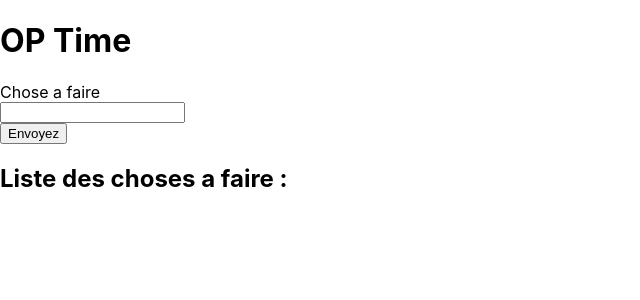
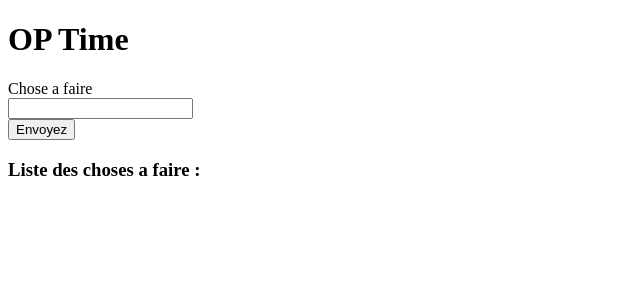
Before and after one commit to DevTrotter/TodoTrain, a React (Create React App) app: page / in a window 1280 px wide. Shown: the top 300 px of the page, without its empty margins (0-640 px from the left). Built offline with nearby package versions, Linux system fonts and the light colour scheme.

Commit message:
Alpha v1.0 - Redux and organisation

```diff
--- a/package.json
+++ b/package.json
@@ -8,8 +8,11 @@
     "@testing-library/user-event": "^12.8.3",
     "react": "^17.0.2",
     "react-dom": "^17.0.2",
+    "react-redux": "^7.2.6",
     "react-router-dom": "^5.3.0",
     "react-scripts": "4.0.3",
+    "redux-thunk": "^2.4.0",
+    "sanitize.css": "^13.0.0",
     "styled-components": "^5.3.1",
     "uuid": "^8.3.2",
     "web-vitals": "^1.1.2"
--- a/src/App.js
+++ /dev/null
@@ -1,21 +0,0 @@
-import {BrowserRouter as Router, Route, Switch, Redirect} from 'react-router-dom';
-import { About } from './components/About/About';
-import { Contact } from './components/Contact/Contact';
-import { Home } from './components/Home/Home';
-
-
-function App() {
-
-  return (
-    <Router>
-      <Switch>
-        <Route exact path='/' component={Home}/>
-        <Route exact path='/about' component={About}/>
-        <Route exact path='/contact' component={Contact}/>
-        <Redirect to='/'/>
-      </Switch>
-    </Router>
-  );
-}
-
-export default App;
--- /dev/null
+++ b/src/Page/Home.js
@@ -0,0 +1,11 @@
+import React from 'react'
+import { Landing } from '../components/Landing/Landing'
+import { Layout } from '../components/Layout'
+
+export const Home = () => {
+    return (
+        <Layout>
+            <Landing/>
+        </Layout>
+    )
+}
--- /dev/null
+++ b/src/Style/global.css
@@ -0,0 +1,50 @@
+/* /////////////////////////////////// /
+/ //////////// RESET IMPORT SANITIZE ////////////// /
+/ ///////////////////////////////////// */
+
+@import url(sanitize.css);
+@import url('https://fonts.googleapis.com/css2?family=Poppins:ital,wght@0,100;0,200;0,300;0,400;0,500;0,600;0,700;0,800;0,900;1,100;1,200;1,300;1,400;1,500;1,600;1,700;1,800;1,900&display=swap');
+
+html, body, div, span, applet, object, iframe,
+h1, h2, h3, h4, h5, h6, p, blockquote, pre,
+a, abbr, acronym, address, big, cite, code,
+del, dfn, em, img, ins, kbd, q, s, samp,
+small, strike, strong, sub, sup, tt, var,
+b, u, i, center,
+dl, dt, dd, ol, ul, li,
+fieldset, form, label, legend,
+table, caption, tbody, tfoot, thead, tr, th, td,
+article, aside, canvas, details, embed,
+figure, figcaption, footer, header, hgroup,
+menu, nav, output, ruby, section, summary,
+time, mark, audio, video {
+	margin: 0;
+	padding: 0;
+	border: 0;
+	font-size: 100%;
+	font: inherit;
+	vertical-align: baseline;
+}
+/* HTML5 display-role reset for older browsers */
+article, aside, details, figcaption, figure,
+footer, header, hgroup, menu, nav, section {
+	display: block;
+}
+body {
+	line-height: 1;
+}
+ol, ul {
+	list-style: none;
+}
+blockquote, q {
+	quotes: none;
+}
+blockquote:before, blockquote:after,
+q:before, q:after {
+	content: '';
+	content: none;
+}
+table {
+	border-collapse: collapse;
+	border-spacing: 0;
+}
--- a/src/components/Home/Home.js
+++ b/src/components/Landing/Landing.js
@@ -1,16 +1,14 @@
 import {useState} from 'react'
-import { Sidebar } from '../Sidebar/Sidebar'
 import { Add } from '../Add/Add';
 import { List } from '../List/List'
-import { Link } from 'react-router-dom';
+import StyledLanding from './StyledLanding';
 
-export const Home = () => {
+export const Landing = () => {
     const [arrayTask , setArrayTask] = useState([])
     return (
-        <div>
-            <Sidebar/>
+        <StyledLanding>
             <Add arrayTask={arrayTask} setArrayTask={setArrayTask}/>
             <List arrayTask={arrayTask} setArrayTask={setArrayTask}/>
-        </div>
+        </StyledLanding>
     )
 }
--- /dev/null
+++ b/src/components/Landing/StyledLanding.js
@@ -0,0 +1,7 @@
+import styled from "styled-components";
+
+const StyledLanding = styled.section`
+
+`
+
+export default StyledLanding
--- /dev/null
+++ b/src/components/Layout.js
@@ -0,0 +1,11 @@
+import React from 'react'
+import { Sidebar } from './Sidebar/Sidebar'
+
+export const Layout = ({children}) => {
+    return (
+        <>
+            <Sidebar/>
+            {children}
+        </>
+    )
+}
--- a/src/index.css
+++ /dev/null
@@ -1,13 +0,0 @@
-body {
-  margin: 0;
-  font-family: -apple-system, BlinkMacSystemFont, 'Segoe UI', 'Roboto', 'Oxygen',
-    'Ubuntu', 'Cantarell', 'Fira Sans', 'Droid Sans', 'Helvetica Neue',
-    sans-serif;
-  -webkit-font-smoothing: antialiased;
-  -moz-osx-font-smoothing: grayscale;
-}
-
-code {
-  font-family: source-code-pro, Menlo, Monaco, Consolas, 'Courier New',
-    monospace;
-}
--- a/src/index.js
+++ b/src/index.js
@@ -1,11 +1,25 @@
 import React from 'react';
 import ReactDOM from 'react-dom';
-import './index.css';
-import App from './App';
+import { Provider } from 'react-redux';
+import {BrowserRouter as Router, Redirect, Route, Switch } from 'react-router-dom';
+import { Home } from './Page/Home';
+import store from './redux/store';
+
+const Index = () => {
+  return(
+    <Router>
+      <Switch>
+        <Route exact path='/' component={Home}/>
+        <Redirect to='/'/>
+      </Switch>
+    </Router>
+  )
+}
+
 
 ReactDOM.render(
-  <React.StrictMode>
-    <App />
-  </React.StrictMode>,
+  <Provider store={store}>
+    <Index/>
+  </Provider>,
   document.getElementById('root')
 );
--- /dev/null
+++ b/src/redux/reducer/incrementReducer/incrementReducer.js
@@ -0,0 +1,20 @@
+const INITIAL_STATE = {
+    count: 0
+}
+
+export default (state = INITIAL_STATE, action) => {
+    switch (action.type){
+        case 'INCR':
+            return {
+                ...state,
+                count: state.count + 1
+            }
+        case 'DECR':
+            return{
+                ...state,
+                count: state.count - 1
+            }
+        default:
+            return state;
+    }
+}
--- /dev/null
+++ b/src/redux/reducer/index.js
@@ -0,0 +1,8 @@
+import { combineReducers } from 'redux'
+
+import incrementReducer from './incrementReducer/incrementReducer'
+
+
+export default combineReducers({
+    incrementReducer
+})
--- /dev/null
+++ b/src/redux/store/index.js
@@ -0,0 +1,14 @@
+import rootReducer from '../reducer/index'
+import { createStore, applyMiddleware } from "redux"
+import thunk from "redux-thunk"
+
+const initialState = {}
+const middleware = [thunk]
+
+const store = createStore(
+    rootReducer,
+    initialState,
+    applyMiddleware(...middleware)
+)
+
+export default store
```
Also changed, not shown: 1 other file (tests, documents, lock files or other folders).
